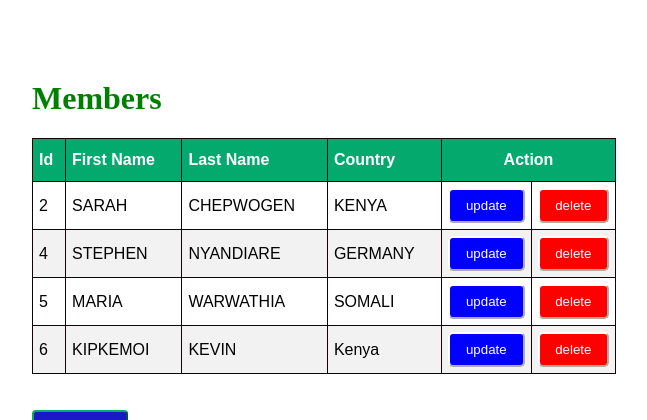
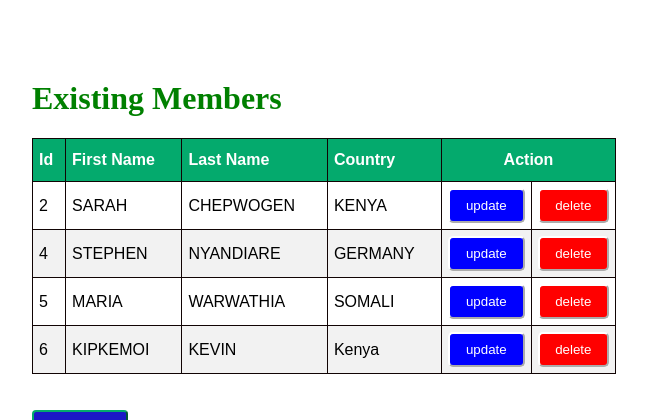
Before and after one commit to JAREDKEVIN/SASAKAZI, a Django app: page / in a window 1280 px wide. Shown: the top 420 px of the page, without its empty margins (316-963 px from the left). Run offline with Django 4.2, Linux system fonts and the light colour scheme; data comes from the database, SQL or seed files in the repository.

Commit message:
chnaging title tags

```diff
--- a/newapp/templates/index.html
+++ b/newapp/templates/index.html
@@ -13,7 +13,7 @@
 
 <body>
     <div class="container">
-        <h1>Members</h1>
+        <h1>Existing Members</h1>
         <table id="customers" border="1">
             <thead>
                 <th>Id</th>
```
